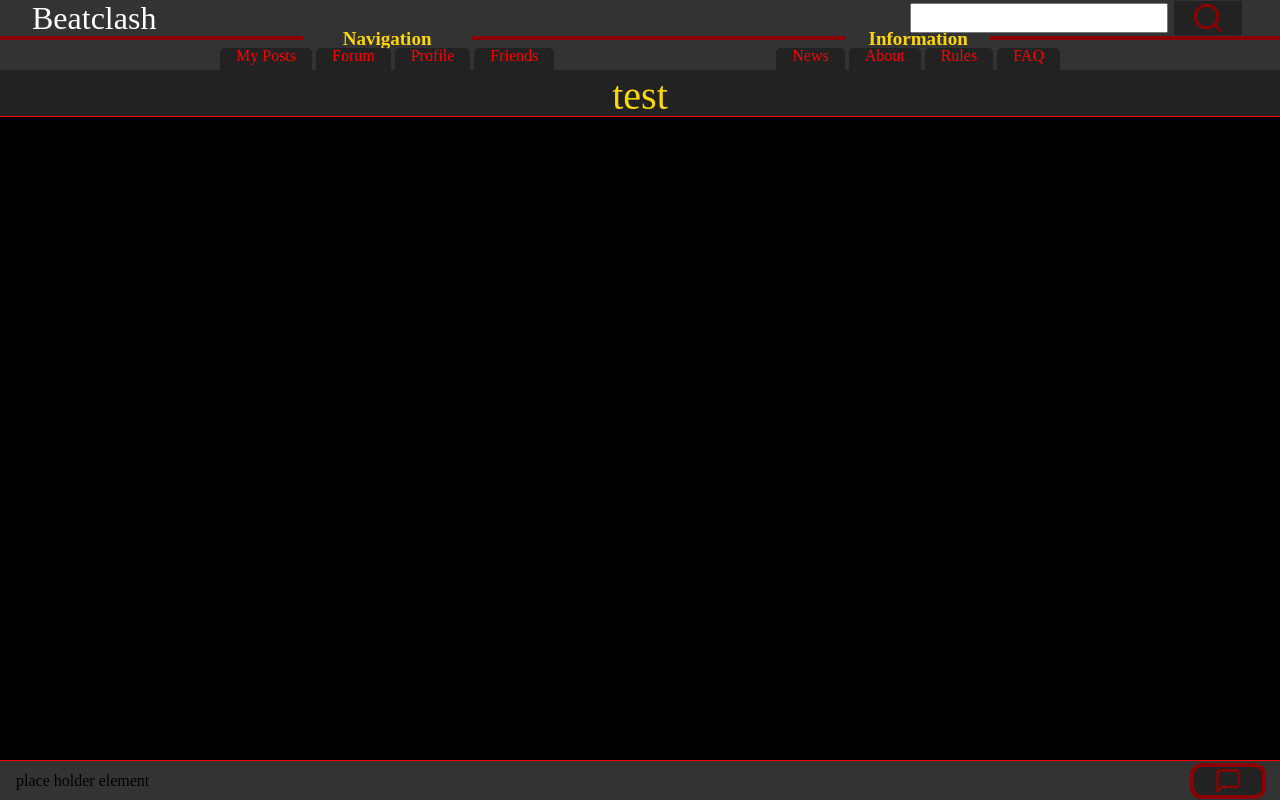
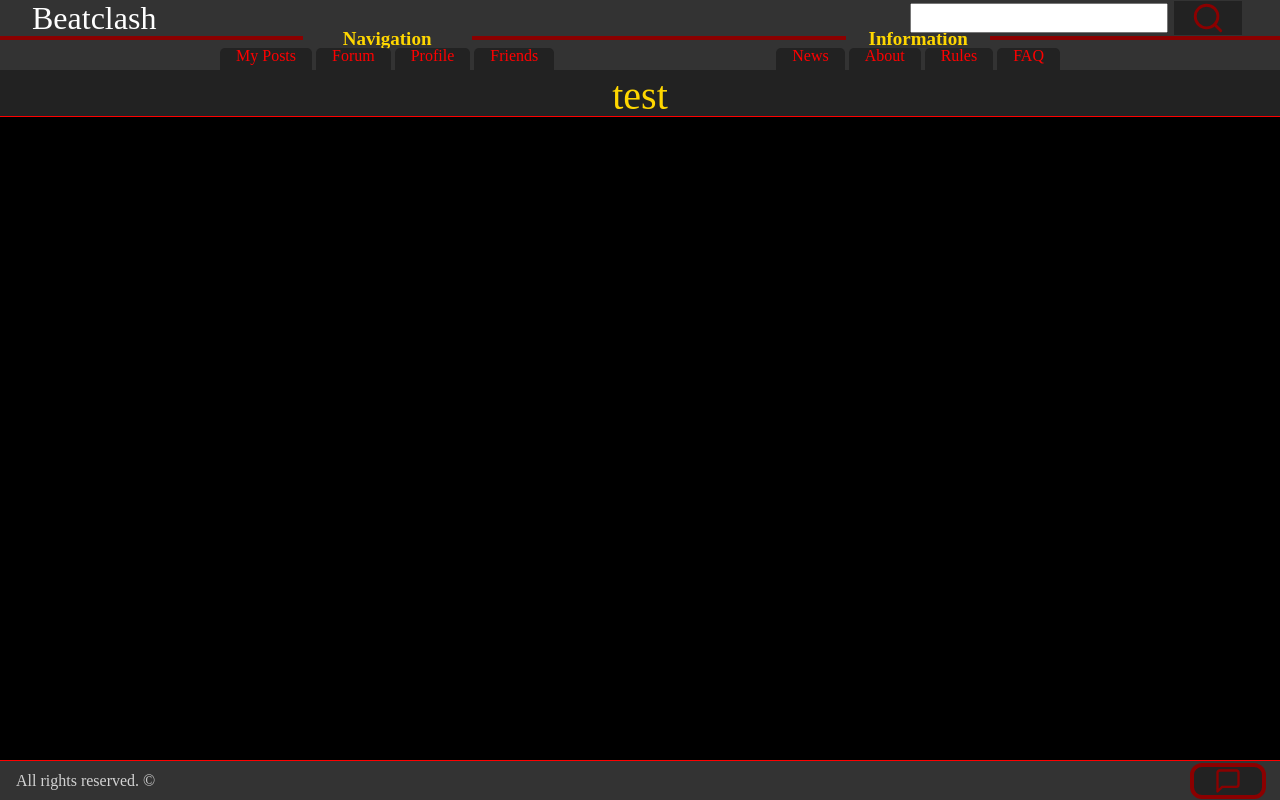
Before and after one commit to K413N/Beatclash, a React (Create React App) app in the folder client/: page / in a window 1280 px wide. Built offline with nearby package versions, Linux system fonts and the light colour scheme.

Commit message:
copyrighted!!11!1!1

```diff
--- a/client/src/Components/NavBar.js
+++ b/client/src/Components/NavBar.js
@@ -55,7 +55,7 @@ const NavBar = () => {
             {title}
         </Title>
         <BottomBar>
-        <div>place holder element</div>
+        <Disclaimer>All rights reserved. ©</Disclaimer>
             <ChatWrap>
         {
             chat ? <ChatWindow /> : <div/>
@@ -74,6 +74,10 @@ const NavBar = () => {
 
 
 export default NavBar;
+
+const Disclaimer = styled.div`
+color: lightgray;
+`
 
 const ChatWrap = styled.div`
 display: flex;
```
